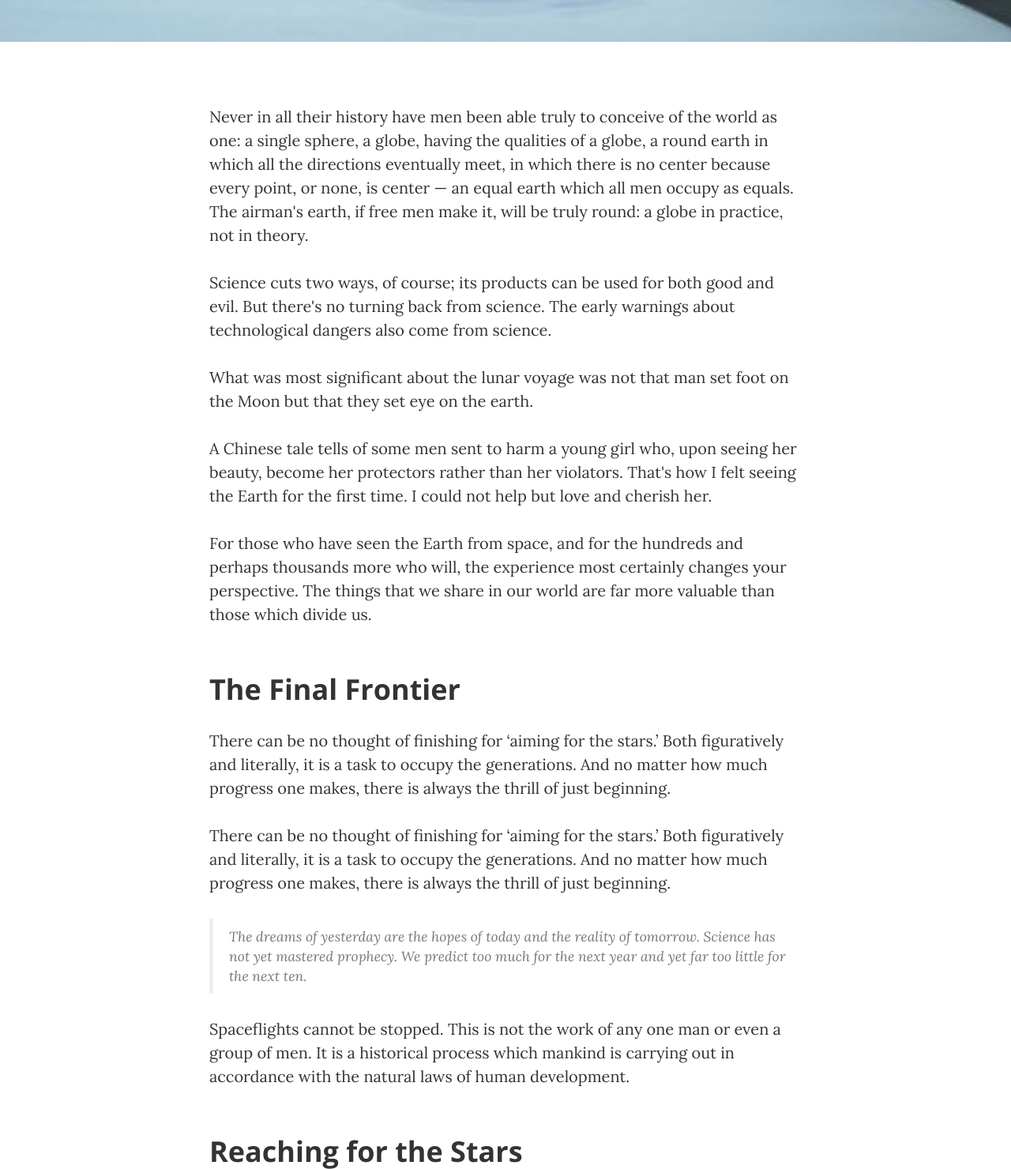
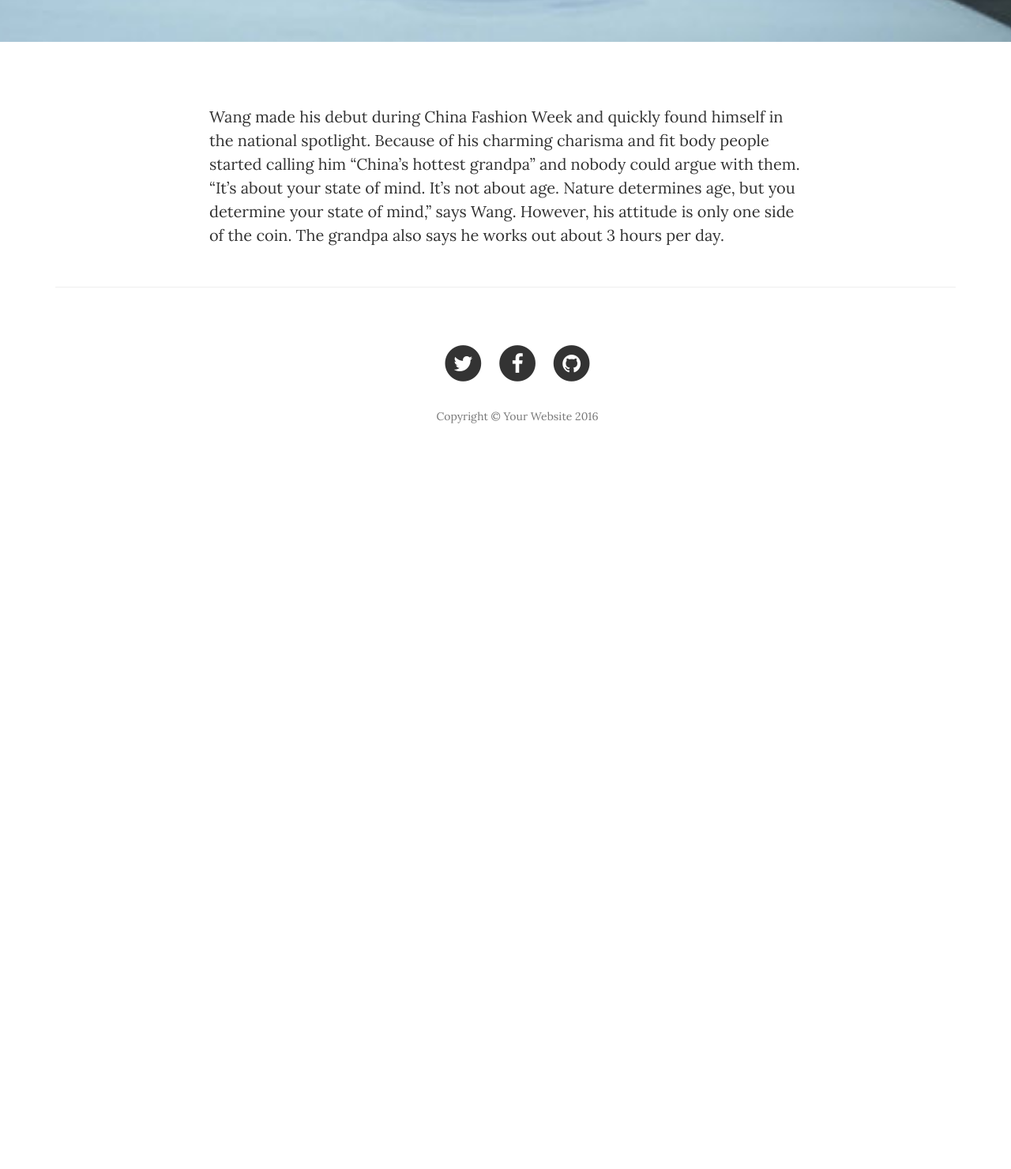
Before and after one commit to jellyrosetolosa/Cleanblog, a website: page post.html in a window 1280 px wide. Shown: the part 1000-2480 px from the top of the page at 79% size. After the commit the page ends 1603 px from the top, so only its background shows below. Drawn offline with nearby package versions, Linux system fonts and the light colour scheme.

Commit message:
Update post.html

```diff
--- a/post.html
+++ b/post.html
@@ -88,44 +88,13 @@
         <div class="container">
             <div class="row">
                 <div class="col-lg-8 col-lg-offset-2 col-md-10 col-md-offset-1">
-                    <p>Never in all their history have men been able truly to conceive of the world as one: a single sphere, a globe, having the qualities of a globe, a round earth in which all the directions eventually meet, in which there is no center because every point, or none, is center — an equal earth which all men occupy as equals. The airman's earth, if free men make it, will be truly round: a globe in practice, not in theory.</p>
+                    <p>Wang made his debut during China Fashion Week and quickly found himself in the national spotlight. Because of his charming charisma and fit body people started calling him “China’s hottest grandpa” and nobody could argue with them.
+“It’s about your state of mind. It’s not about age. Nature determines age, but you determine your state of mind,” says Wang. However, his attitude is only one side of the coin. The grandpa also says he  works out about 3 hours per day.</p>
 
-                    <p>Science cuts two ways, of course; its products can be used for both good and evil. But there's no turning back from science. The early warnings about technological dangers also come from science.</p>
 
-                    <p>What was most significant about the lunar voyage was not that man set foot on the Moon but that they set eye on the earth.</p>
-
-                    <p>A Chinese tale tells of some men sent to harm a young girl who, upon seeing her beauty, become her protectors rather than her violators. That's how I felt seeing the Earth for the first time. I could not help but love and cherish her.</p>
-
-                    <p>For those who have seen the Earth from space, and for the hundreds and perhaps thousands more who will, the experience most certainly changes your perspective. The things that we share in our world are far more valuable than those which divide us.</p>
-
-                    <h2 class="section-heading">The Final Frontier</h2>
-
-                    <p>There can be no thought of finishing for ‘aiming for the stars.’ Both figuratively and literally, it is a task to occupy the generations. And no matter how much progress one makes, there is always the thrill of just beginning.</p>
-
-                    <p>There can be no thought of finishing for ‘aiming for the stars.’ Both figuratively and literally, it is a task to occupy the generations. And no matter how much progress one makes, there is always the thrill of just beginning.</p>
-
-                    <blockquote>The dreams of yesterday are the hopes of today and the reality of tomorrow. Science has not yet mastered prophecy. We predict too much for the next year and yet far too little for the next ten.</blockquote>
-
-                    <p>Spaceflights cannot be stopped. This is not the work of any one man or even a group of men. It is a historical process which mankind is carrying out in accordance with the natural laws of human development.</p>
-
-                    <h2 class="section-heading">Reaching for the Stars</h2>
-
-                    <p>As we got further and further away, it [the Earth] diminished in size. Finally it shrank to the size of a marble, the most beautiful you can imagine. That beautiful, warm, living object looked so fragile, so delicate, that if you touched it with a finger it would crumble and fall apart. Seeing this has to change a man.</p>
-
-                    <a href="#">
-                        <img class="img-responsive" src="img/post-sample-image.jpg" alt="">
-                    </a>
-                    <span class="caption text-muted">To go places and do things that have never been done before – that’s what living is all about.</span>
-
-                    <p>Space, the final frontier. These are the voyages of the Starship Enterprise. Its five-year mission: to explore strange new worlds, to seek out new life and new civilizations, to boldly go where no man has gone before.</p>
-
-                    <p>As I stand out here in the wonders of the unknown at Hadley, I sort of realize there’s a fundamental truth to our nature, Man must explore, and this is exploration at its greatest.</p>
-
-                    <p>Placeholder text by <a href="http://spaceipsum.com/">Space Ipsum</a>. Photographs by <a href="https://www.flickr.com/photos/nasacommons/">NASA on The Commons</a>.</p>
-                </div>
             </div>
         </div>
-    </article>
+
 
     <hr>
 
```
